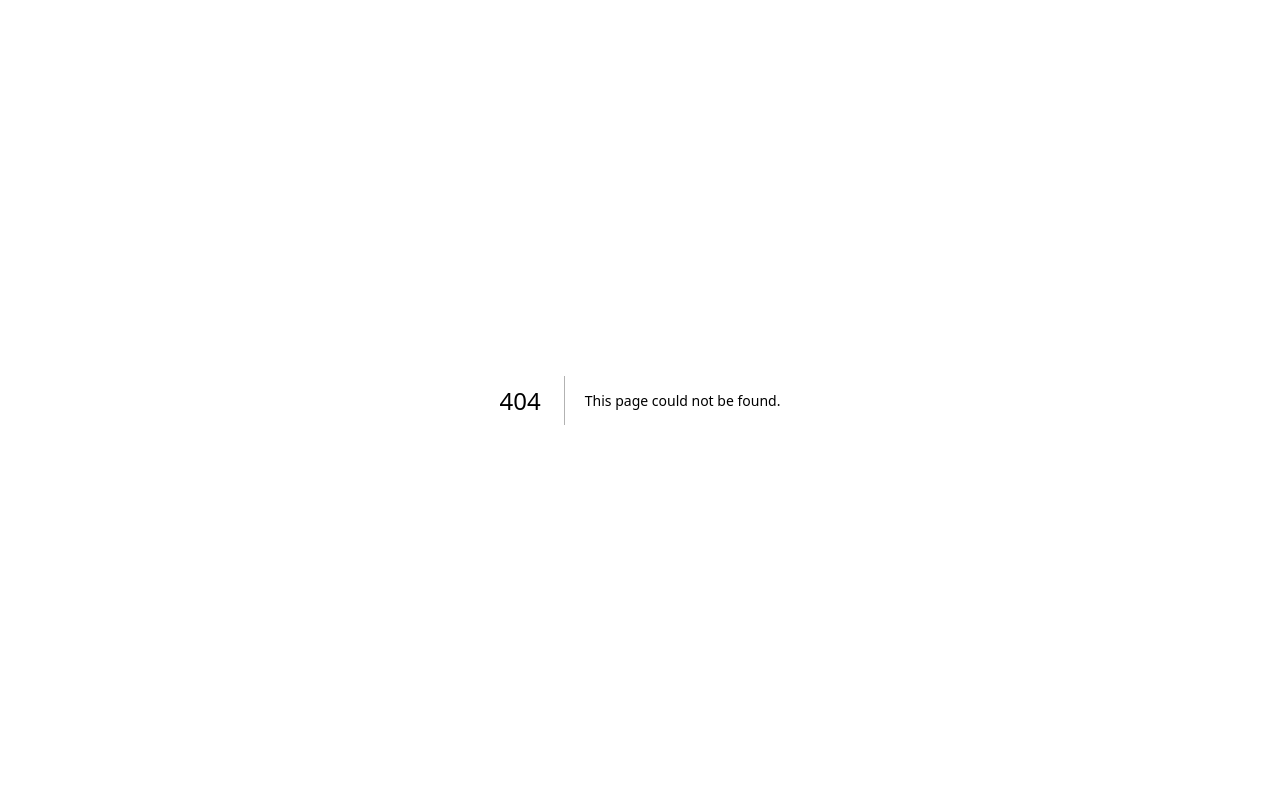
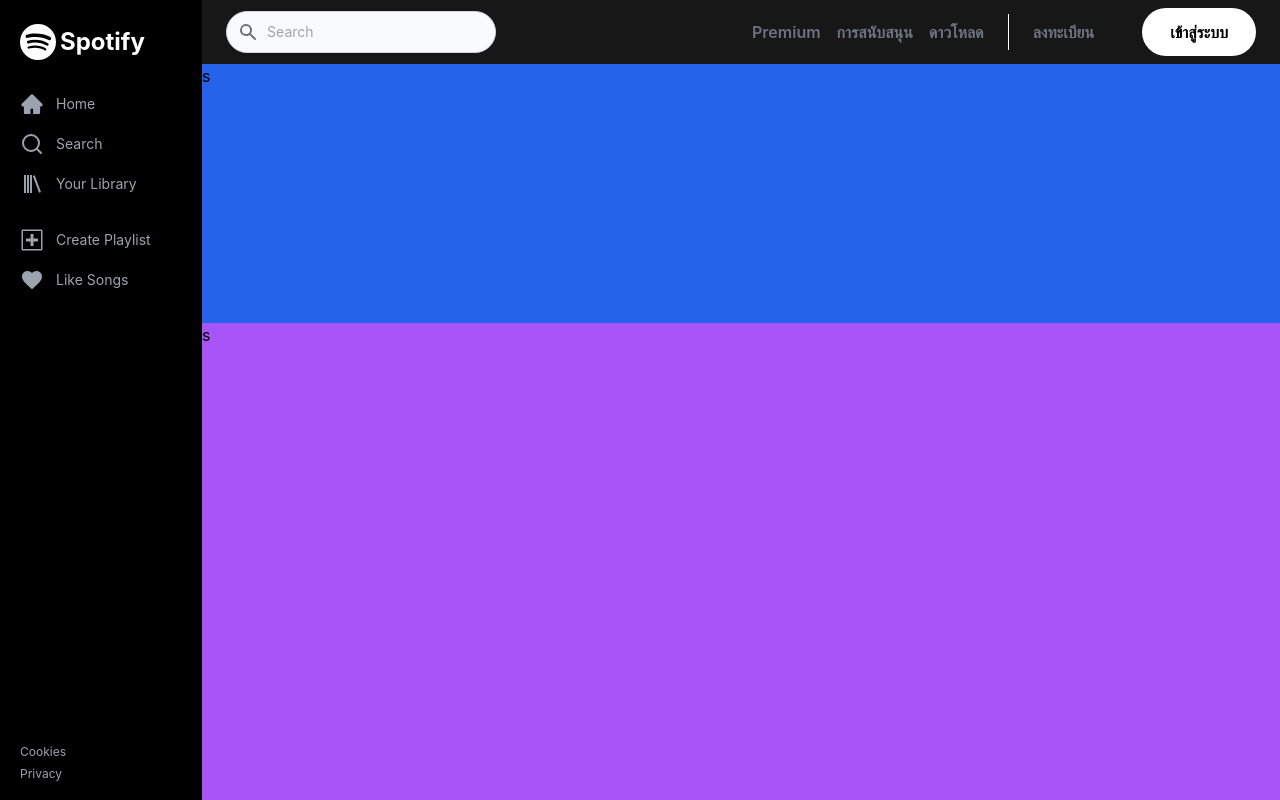
Before and after one commit to khunmostz/mini-spotify, a Next.js app: page /playlist/1 in a window 1280 px wide. Before the commit this address had no page. Built offline with nearby package versions, Linux system fonts and the light colour scheme.

Commit message:
update new page and filter

```diff
--- a/components/CategoriesPage.tsx
+++ b/components/CategoriesPage.tsx
@@ -1,11 +1,17 @@
 import { useRouter } from 'next/router'
 import Image from 'next/image';
-import React from 'react'
+import React, { useContext } from 'react'
 import PodcastBg from "../public/static/image/podcast-bg.jpg";
 import { motion, Variants } from 'framer-motion';
+import Link from 'next/link';
+import { SpotifyProps } from 'model/Typings';
+import { SpotifyContext } from 'pages/_app';
 function CategoriesPage() {
     const router = useRouter();
     const { slug } = router.query;
+
+    const spotify: SpotifyProps[] = useContext(SpotifyContext);
+
 
 
     const listVariants: Variants = {
@@ -26,6 +32,10 @@ function CategoriesPage() {
         }
     };
 
+    React.useEffect(() => {
+    }, [])
+
+
     return (
         <>
             <motion.ul
@@ -40,8 +50,11 @@ function CategoriesPage() {
                     <div className='text-gray-500 text-xs'>SEEALL</div>
                 </motion.li>
 
+                {spotify.filter(type => type.categories === slug).map((value) => {
+                    return <Link href={`/playlist/${value.title}`}>
+
                         <motion.li
-
+                            key={value.id}
                             variants={itemVariants}
                             className="grid 2xl:grid-cols-7  grid-flow-row gap-10 mr-8 sm:grid-cols-2 md:grid-cols-3 lg:grid-cols-4 xl:grid-cols-5">
                             <motion.div
@@ -54,11 +67,13 @@ function CategoriesPage() {
                                     <Image src={PodcastBg} alt={''} className='rounded-lg' />
                                 </div>
                                 <div className=''>
-                            <p className='text-white font-bold'>Title</p>
-                            <p className='text-gray-400 '>test</p>
+                                    <p className='text-white font-bold'>{value.title}</p>
+                                    <p className='text-gray-400 '>{value.list[0].listDesc}</p>
                                 </div>
                             </motion.div>
                         </motion.li>
+                    </Link>
+                })}
             </motion.ul>
         </>
     )
--- a/components/Leftside.tsx
+++ b/components/Leftside.tsx
@@ -35,12 +35,12 @@ const Leftside: React.FC<Props> = ({ children }: Props) => {
 
       <div className="flex h-full flex-col justify-between items-start text-gray-400 ">
         <motion.ul
-          variants={listVariants}
-          initial='hidden'
-          animate='visible'
+          // variants={listVariants}
+          // initial='hidden'
+          // animate='visible'
         >
           <motion.li
-            variants={itemVariants}
+            // variants={itemVariants}
             className="flex justify-start items-center py-6 cursor-pointer">
             <div className="ml-5 mr-1 text-4xl text-white">
               <BsSpotify />
@@ -49,7 +49,7 @@ const Leftside: React.FC<Props> = ({ children }: Props) => {
           </motion.li>
           <Link href='/'>
             <motion.li
-              variants={itemVariants}
+              // variants={itemVariants}
               className="flex justify-start items-center text-bold text-lg mt-2 hover:text-white cursor-pointer">
               <div className="ml-5 mr-3 text-2xl">
                 <AiFillHome />
@@ -58,7 +58,7 @@ const Leftside: React.FC<Props> = ({ children }: Props) => {
             </motion.li>
           </Link>
           <motion.li
-            variants={itemVariants}
+            // variants={itemVariants}
             className="flex justify-start items-center text-bold text-lg pt-4 hover:text-white cursor-pointer ">
             <div className="ml-5 mr-3 text-2xl">
               <FiSearch />
@@ -66,7 +66,7 @@ const Leftside: React.FC<Props> = ({ children }: Props) => {
             <span className="text-sm">Search</span>
           </motion.li>
           <motion.li
-            variants={itemVariants}
+            // variants={itemVariants}
             className="flex justify-start items-center text-bold text-lg pt-4 hover:text-white cursor-pointer ">
             <div className="ml-5 mr-3 text-2xl">
               <BiLibrary />
@@ -74,7 +74,7 @@ const Leftside: React.FC<Props> = ({ children }: Props) => {
             <span className="text-sm">Your Library</span>
           </motion.li>
           <motion.li
-            variants={itemVariants}
+            // variants={itemVariants}
             className="flex justify-start items-center text-bold text-lg mt-8 hover:text-white cursor-pointer ">
             <div className="ml-5 mr-3 text-2xl">
               <GoDiffAdded />
@@ -82,7 +82,7 @@ const Leftside: React.FC<Props> = ({ children }: Props) => {
             <span className="text-sm">Create Playlist</span>
           </motion.li>
           <motion.li
-            variants={itemVariants}
+            // variants={itemVariants}
             className="flex justify-start items-center text-bold text-lg pt-4 hover:text-white cursor-pointer ">
             <div className="ml-5 mr-3 text-2xl">
               <MdFavorite />
--- a/components/Main.tsx
+++ b/components/Main.tsx
@@ -1,5 +1,3 @@
-import { SpotifyProps } from "model/Typings";
-import { SpotifyContext } from "pages/_app";
 import React, { useContext } from "react";
 import CardCategories from "./CardCategories";
 
@@ -10,9 +8,6 @@ type Props = {};
 
 const Main = (props: Props) => {
 
-  const spotify:SpotifyProps[] = useContext(SpotifyContext);
-
-  console.log(spotify[0].categories);
 
   return (
     <React.Fragment>
--- /dev/null
+++ b/components/OnCard.tsx
@@ -0,0 +1,14 @@
+import React from 'react'
+
+function OnCard() {
+  return (
+    <React.Fragment>
+        <div className='flex flex-col h-full'>
+            <header className='w-full h-96 bg-blue-600'>s</header>
+            <div className='w-full h-full bg-purple-500'>s</div>
+        </div>
+    </React.Fragment>
+  )
+}
+
+export default OnCard
--- a/pages/_app.tsx
+++ b/pages/_app.tsx
@@ -14,11 +14,22 @@ export default function App({ Component, pageProps }: AppProps) {
     {
       id: 1,
       title: 'podcast 01',
-      categories: 'Podcast',
+      categories: 'พอดแคสต์',
       list: [
         {
           listTitle: 'title 1',
           listDesc: 'desc 1',
+        }
+      ]
+    },
+    {
+      id: 2,
+      title: 'แดนส์',
+      categories: 'แดนส์',
+      list: [
+        {
+          listTitle: 'title 2',
+          listDesc: 'desc 2',
         }
       ]
     }
--- /dev/null
+++ b/pages/playlist/[slug].tsx
@@ -0,0 +1,28 @@
+import Leftside from '@/components/Leftside';
+import OnCard from '@/components/OnCard';
+import Topside from '@/components/Topside';
+import { useRouter } from 'next/router';
+import React from 'react'
+
+export default function Index() {
+    const router = useRouter();
+    const { slug } = router.query;
+
+  return (
+    <div className="max-w-full max-h-screen overflow-hidden flex flex-row">
+    <div className="w-60 h-screen bg-black">
+      <Leftside />
+    </div>
+    <div className="w-full">
+      <div className="h-16 bg-neutral-900 overflow-hidden">
+        <Topside />
+      </div>
+      <div className="w-full">
+        <div className="h-screen bg-zinc-800 overflow-auto">
+          <OnCard />
+        </div>
+      </div>
+    </div>
+  </div>
+  )
+}
```
Lines whose indentation alone changed are shown as unchanged.
